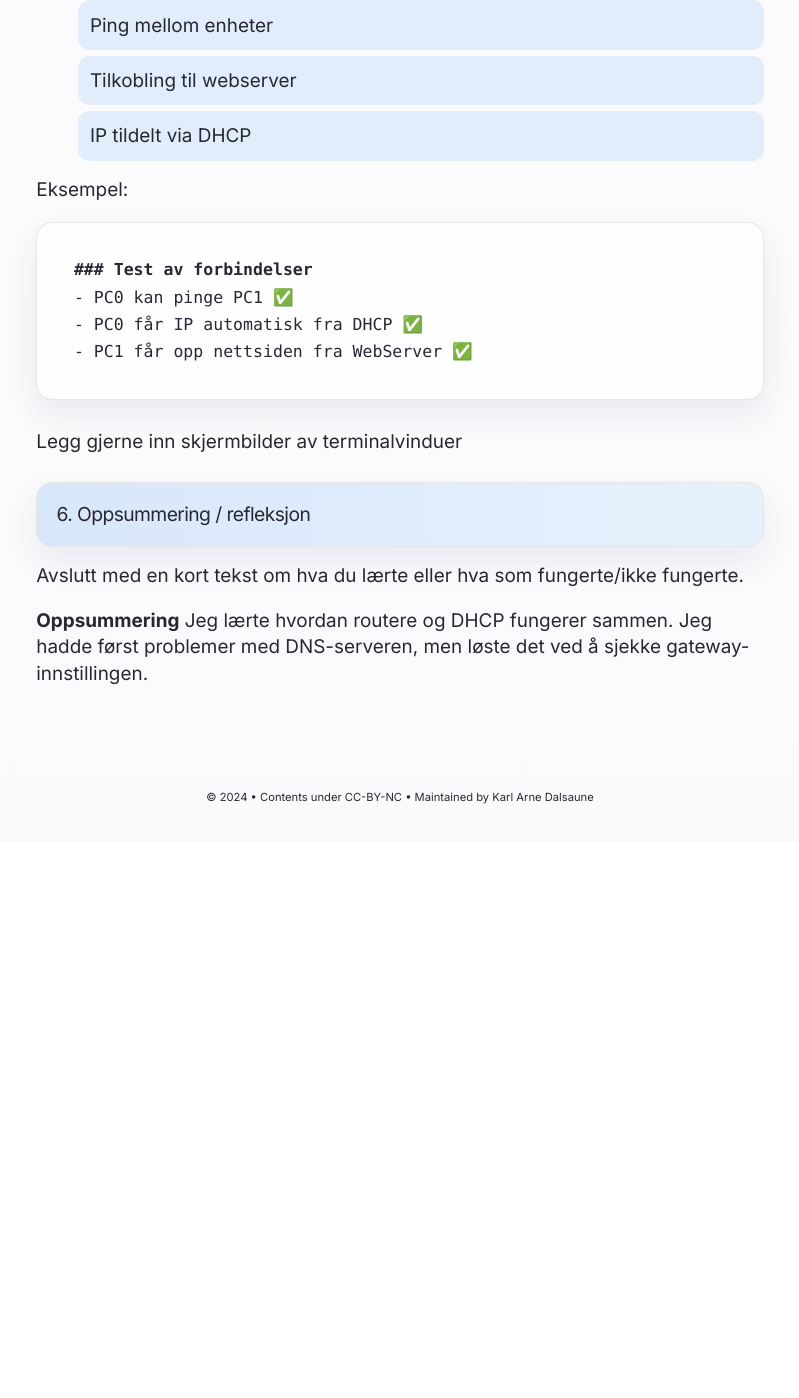
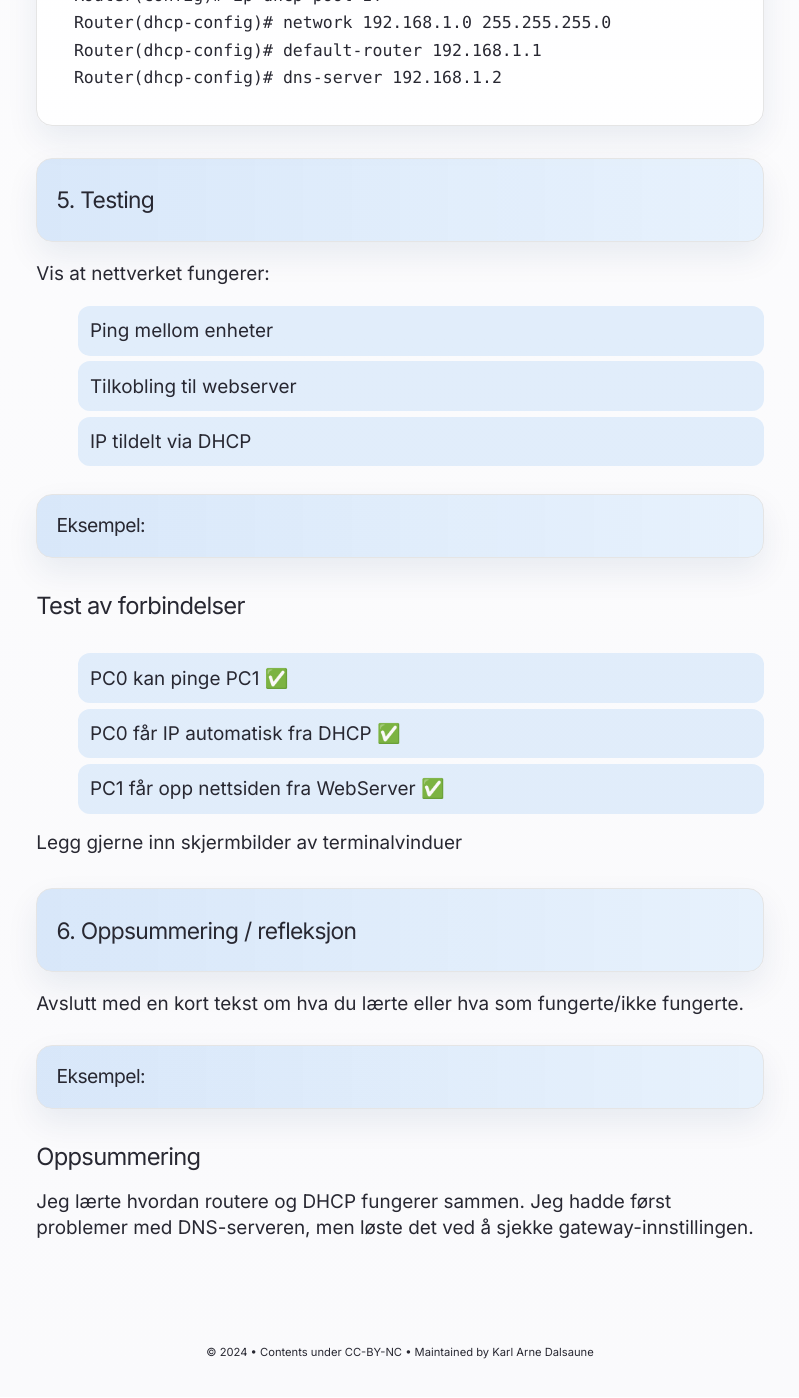
Before and after one commit to Cha-IM/cha-im.github.io, a Jekyll site: the page built from _notes/Public/Teknologiforståelse/Nettverk/Dokumentasjon av nettverk i Cisco Packet Tracer.md, in a window 1280 px wide and 1400 px high, scrolled down 3965 px. Shown: the whole window, without its empty margins (240-1039 px from the left). Built offline with Jekyll 4.4.1, drawn with Linux system fonts in a browser that asks for light colours; before the commit the page ends 4815 px from its top, so only the background shows below that.

Commit message:
TRFK-811339 2026-11-12:21:53:15

````diff
--- a/_notes/Public/Teknologiforståelse/Nettverk/Dokumentasjon av nettverk i Cisco Packet Tracer.md
+++ b/_notes/Public/Teknologiforståelse/Nettverk/Dokumentasjon av nettverk i Cisco Packet Tracer.md
@@ -28,20 +28,20 @@ For å lage en ny mappe avslutter du mappenavnet med *skråstrek*, slik: `modul-
 Når du jobber med å sette opp et kontornettverk i Cisco Packet Tracer, skal du dokumentere hvordan du har satt det opp.  Dokumentasjonen skal vise at du forstår hvordan nettverket fungerer, og gjøre det mulig for andre å forstå og gjenskape oppsettet ditt.
 
 
-### Hva dokumentasjonen skal inneholde
+## Hva dokumentasjonen skal inneholde
 
-#### 1. Tittel og introduksjon
+### 1. Tittel og introduksjon
 
 Start dokumentasjonen med en kort beskrivelse av hva du har laget.
 
-Eksempel:
+#### Eksempel:
 
-**Kontornettverk – Cisco Packet Tracer**
+##### Kontornettverk – Cisco Packet Tracer
 
 Dette dokumentet beskriver hvordan jeg har satt opp et kontornettverk i Cisco Packet Tracer. Nettverket består av to avdelinger koblet sammen med en router, med DHCP, DNS og webserver.
 
 
-#### 2. Nettverksoversikt
+### 2. Nettverksoversikt
 
 Beskriv hva slags utstyr du har brukt:
 
@@ -68,7 +68,7 @@ Denne markdown-koden vil se slik ut når den vises i nettleseren:
 | PC0     | Bruker i IT-avdelingen       | 192.168.1.10              | Får IP fra DHCP |
 -->
 
-#### 3. Nettverksdiagram
+### 3. Nettverksdiagram
 
 Legg inn et bilde (skjermdump) fra Packet Tracer som viser nettverket ditt. Ta skjermbilde av hele oppsettet i Packet Tracer.
 
@@ -81,7 +81,7 @@ Legg inn et bilde (skjermdump) fra Packet Tracer som viser nettverket ditt. Ta s
 ```
 -->
 
-#### 4. Konfigurasjon
+### 4. Konfigurasjon
 
 Vis hvordan du har konfigurert viktige deler av nettverket.
 Dette kan være:
@@ -90,9 +90,9 @@ Dette kan være:
 - Serverinnstillinger (DNS, Web, DHCP)
 - IP-oppsett på PC-er
 
-Eksempel:
+#### Eksempel:
 
-**Routerkonfigurasjon**
+##### Routerkonfigurasjon
 ```plaintext
 Router> enable
 Router# configure terminal
@@ -106,7 +106,7 @@ Router(dhcp-config)# dns-server 192.168.1.2
 ```
 
 
-#### 5. Testing
+### 5. Testing
 
 Vis at nettverket fungerer:
 
@@ -114,23 +114,24 @@ Vis at nettverket fungerer:
 - Tilkobling til webserver
 - IP tildelt via DHCP
 
-Eksempel:
+#### Eksempel:
 
-```markdown
-### Test av forbindelser
+
+##### Test av forbindelser
 - PC0 kan pinge PC1 ✅
 - PC0 får IP automatisk fra DHCP ✅
 - PC1 får opp nettsiden fra WebServer ✅
-```
+
 
 Legg gjerne inn skjermbilder av terminalvinduer
 
-#### 6. Oppsummering / refleksjon
+### 6. Oppsummering / refleksjon
 
 Avslutt med en kort tekst om hva du lærte eller hva som fungerte/ikke fungerte.
 
+#### Eksempel:
 
-**Oppsummering**
+##### Oppsummering
 Jeg lærte hvordan routere og DHCP fungerer sammen. Jeg hadde først problemer med DNS-serveren, men løste det ved å sjekke gateway-innstillingen.
 
 <!--
````
